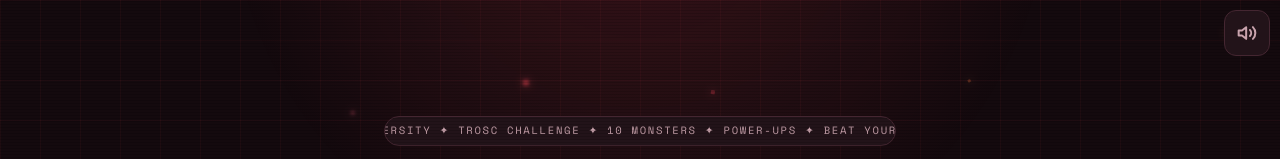
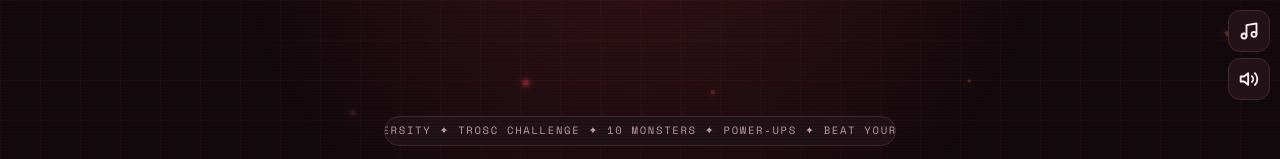
Before and after one commit to Basem3sam/trosc-it-challenge, a Next.js app: page / in a window 1280 px wide. Shown: the top 159 px of the page. Built offline with nearby package versions, Linux system fonts and the light colour scheme.

Commit message:
feat: implement independent audio controls for music and sound effects

```diff
--- a/components/BattleScreen.jsx
+++ b/components/BattleScreen.jsx
@@ -77,7 +77,7 @@ function PowerButton({ icon, label, hint, count, disabled, onClick }) {
       onClick={onClick}
       disabled={disabled}
       aria-label={`${label} power-up — ${hint}`}
-      className={`relative flex min-h-[44px] items-center gap-2.5 rounded-xl border-[1.5px] px-3.5 py-2 text-left transition
+      className={`relative flex min-h-[44px] w-full items-center gap-2.5 rounded-xl border-[1.5px] px-3.5 py-2 text-left transition md:w-auto
         ${
           disabled
             ? 'cursor-default border-edge bg-panel2 text-dust opacity-50'
@@ -485,8 +485,8 @@ export default function BattleScreen({ g }) {
         </p>
       )}
 
-      {/* power buttons + stat chips */}
-      <div className="mb-2 flex shrink-0 flex-wrap items-center gap-2 md:flex-nowrap">
+      {/* power buttons + stat chips — 2×2 grid on mobile, one row on desktop */}
+      <div className="mb-2 grid shrink-0 grid-cols-2 gap-2 md:flex md:flex-nowrap md:items-center">
         <PowerButton
           icon="cut"
           label="50/50"
@@ -503,10 +503,8 @@ export default function BattleScreen({ g }) {
           disabled={!g.canFreeze}
           onClick={g.useFreeze}
         />
-        <div className="ml-auto flex flex-nowrap items-center gap-2">
-          <NextPowerChip combo={g.combo} every={POWERUP_EVERY} />
-          <ShieldChip active={g.shieldActive} />
-        </div>
+        <NextPowerChip combo={g.combo} every={POWERUP_EVERY} />
+        <ShieldChip active={g.shieldActive} />
       </div>
 
       {/* QUESTION — fixed chrome */}
--- a/components/Game.jsx
+++ b/components/Game.jsx
@@ -244,16 +244,84 @@ export default function Game() {
       {/* CRT arcade overlay */}
       <div aria-hidden="true" className="crt-layer" />
 
-      {/* sound toggle */}
-      <button
-        type="button"
-        onClick={g.toggleMute}
-        aria-pressed={g.muted}
-        aria-label={g.muted ? 'Turn sound on' : 'Turn sound off'}
-        className="fixed right-[calc(10px+env(safe-area-inset-right))] top-[calc(10px+env(safe-area-inset-top))] z-[106] grid h-[46px] w-[46px] place-items-center rounded-xl border border-edge bg-panel text-dust transition hover:text-cream aria-pressed:text-blood"
-      >
-        <Icon name={g.muted ? 'soundOff' : 'soundOn'} className="h-5 w-5" />
-      </button>
+      {/* audio control — music & SFX toggles */}
+      <div className="fixed right-[calc(10px+env(safe-area-inset-right))] top-[calc(10px+env(safe-area-inset-top))] z-[106] flex flex-col items-end gap-1.5">
+        <button
+          type="button"
+          onClick={g.toggleMusic}
+          aria-pressed={g.musicOn}
+          aria-label={
+            g.musicOn ? 'Mute background music' : 'Unmute background music'
+          }
+          title={g.musicOn ? 'Music: on' : 'Music: off'}
+          className={`grid h-[42px] w-[42px] place-items-center rounded-xl border transition ${
+            g.musicOn
+              ? 'border-edge bg-panel text-cream hover:text-gold'
+              : 'border-edge bg-panel text-dust opacity-60'
+          }`}
+        >
+          <svg
+            viewBox="0 0 24 24"
+            fill="none"
+            stroke="currentColor"
+            strokeWidth="2.2"
+            strokeLinecap="round"
+            strokeLinejoin="round"
+            className="h-5 w-5"
+            aria-hidden="true"
+          >
+            <path d="M9 18V5l12-2v13" />
+            <circle cx="6" cy="18" r="3" />
+            <circle cx="18" cy="16" r="3" />
+            {!g.musicOn && (
+              <line
+                x1="2"
+                y1="2"
+                x2="22"
+                y2="22"
+                className="text-blood"
+                strokeWidth="2.6"
+              />
+            )}
+          </svg>
+        </button>
+        <button
+          type="button"
+          onClick={g.toggleSfx}
+          aria-pressed={g.sfxOn}
+          aria-label={g.sfxOn ? 'Mute sound effects' : 'Unmute sound effects'}
+          title={g.sfxOn ? 'Effects: on' : 'Effects: off'}
+          className={`grid h-[42px] w-[42px] place-items-center rounded-xl border transition ${
+            g.sfxOn
+              ? 'border-edge bg-panel text-cream hover:text-gold'
+              : 'border-edge bg-panel text-dust opacity-60'
+          }`}
+        >
+          <svg
+            viewBox="0 0 24 24"
+            fill="none"
+            stroke="currentColor"
+            strokeWidth="2.2"
+            strokeLinecap="round"
+            strokeLinejoin="round"
+            className="h-5 w-5"
+            aria-hidden="true"
+          >
+            <polygon points="11 5 6 9 2 9 2 15 6 15 11 19 11 5" />
+            {g.sfxOn ? (
+              <>
+                <path d="M15.54 8.46a5 5 0 0 1 0 7.07" />
+                <path d="M19.07 4.93a10 10 0 0 1 0 14.14" />
+              </>
+            ) : (
+              <>
+                <line x1="22" y1="9" x2="16" y2="15" />
+                <line x1="16" y1="9" x2="22" y2="15" />
+              </>
+            )}
+          </svg>
+        </button>
+      </div>
 
       {/* toast — status only: never intercepts taps (pointer-events-none),
           and in battle it floats ABOVE the Next button instead of covering it */}
--- a/components/useGame.jsx
+++ b/components/useGame.jsx
@@ -5,7 +5,8 @@ import { ENEMIES, BOSS } from '@/lib/monsters';
 import {
   sfx,
   buzz,
-  setMuted,
+  setMusicEnabled,
+  setSfxEnabled,
   startMusic,
   stopMusic,
   setMusicDanger,
@@ -24,7 +25,8 @@ import {
   FREEZE_TIME,
   POWERUP_EVERY,
   POWERUP_CAP,
-  MUTE_KEY,
+  MUSIC_KEY,
+  SFX_KEY,
   loadProgress,
   saveProgress,
   clearProgress,
@@ -62,6 +64,10 @@ export default function useGame() {
   const [result, setResult] = useState(null); // { outcome, attempted, pct, by?, stats, badges, record }
   const [best, setBest] = useState(null);
 
+  /* ---------- audio prefs (independent music / sfx) ---------- */
+  const [musicOn, setMusicOnState] = useState(true);
+  const [sfxOn, setSfxOnState] = useState(true);
+
   /* ---------- power-ups ---------- */
   const [powerups, setPowerups] = useState({ cut: 1, freeze: 1 });
   const [shieldActive, setShieldActive] = useState(false);
@@ -85,8 +91,7 @@ export default function useGame() {
   const [vignette, setVignette] = useState(false);
   const [toastMsg, setToastMsg] = useState(null);
 
-  /* ---------- prefs ---------- */
-  const [muted, setMutedState] = useState(false);
+  /* ---------- misc prefs ---------- */
   const [reduced, setReduced] = useState(false);
 
   /* ---------- refs ---------- */
@@ -328,9 +333,7 @@ export default function useGame() {
     [later],
   );
 
-  /* ---------- level intro: "MONSTER APPEARS!" + that monster's spawn sting ----------
-     The dismiss is scheduled BEFORE the sting runs, and the sting is non-fatal —
-     a sound error can never block gameplay or leave the card stuck on screen. */
+  /* ---------- level intro: cleanup scheduled first, sting non-fatal ---------- */
   const showIntro = useCallback(
     (monster) => {
       introRef.current = true;
@@ -718,15 +721,29 @@ export default function useGame() {
     }
   }, [index, winGame, showIntro]);
 
-  const toggleMute = useCallback(() => {
-    const next = !muted;
-    setMutedState(next);
-    setMuted(next);
-    try {
-      localStorage.setItem(MUTE_KEY, next ? '1' : '0');
-    } catch (_) {}
-    if (!next) sfx.on();
-  }, [muted]);
+  /* ---------- audio toggles (independent music / sfx, persisted) ---------- */
+  const toggleMusic = useCallback(() => {
+    setMusicOnState((prev) => {
+      const next = !prev;
+      setMusicEnabled(next);
+      try {
+        localStorage.setItem(MUSIC_KEY, next ? '1' : '0');
+      } catch (_) {}
+      return next;
+    });
+    sfx.on();
+  }, []);
+
+  const toggleSfx = useCallback(() => {
+    setSfxOnState((prev) => {
+      const next = !prev;
+      setSfxEnabled(next);
+      try {
+        localStorage.setItem(SFX_KEY, next ? '1' : '0');
+      } catch (_) {}
+      return next;
+    });
+  }, []);
 
   /* ---------- per-question timer (pauses when hidden; respects Freeze) ---------- */
   useEffect(() => {
@@ -780,19 +797,27 @@ export default function useGame() {
     return () => clearInterval(id);
   }, [screen, index, locked, countdownStep, intro]);
 
-  /* ---------- battle music ---------- */
+  /* ---------- battle music (MUSIC family) ---------- */
   useEffect(() => {
-    if (screen === 'battle' && !muted) startMusic();
-    else stopMusic();
-    return () => stopMusic();
-  }, [screen, muted]);
+    try {
+      if (screen === 'battle' && musicOn) startMusic();
+      else stopMusic();
+    } catch (e) {
+      console.warn('music failed:', e);
+    }
+    return () => {
+      try {
+        stopMusic();
+      } catch (_) {}
+    };
+  }, [screen, musicOn]);
 
   /* ---------- global bits ---------- */
   useEffect(() => {
     window.scrollTo(0, 0);
   }, [screen]);
 
-  /* ---------- init: prefs, best score, resume interrupted run ---------- */
+  /* ---------- init: audio prefs, best score, resume interrupted run ---------- */
   useEffect(() => {
     if (hydratedRef.current) return;
     hydratedRef.current = true;
@@ -802,12 +827,19 @@ export default function useGame() {
     ).matches;
     setReduced(reducedRef.current);
 
-    let m = false;
+    // audio prefs — default ON, persisted independently
+    let m = true,
+      s = true;
     try {
-      m = localStorage.getItem(MUTE_KEY) === '1';
+      m = localStorage.getItem(MUSIC_KEY) !== '0';
     } catch (_) {}
-    setMutedState(m);
-    setMuted(m);
+    try {
+      s = localStorage.getItem(SFX_KEY) !== '0';
+    } catch (_) {}
+    setMusicOnState(m);
+    setSfxOnState(s);
+    setMusicEnabled(m);
+    setSfxEnabled(s);
 
     const savedBest = loadBest();
     if (savedBest !== null) {
@@ -913,9 +945,9 @@ export default function useGame() {
     }
   }, [danger, index]);
 
-  /* low-HP heartbeat — only while fighting on your last heart */
+  /* low-HP heartbeat — MUSIC family, only on the last heart */
   useEffect(() => {
-    if (screen === 'battle' && hearts === 1 && !muted) {
+    if (screen === 'battle' && hearts === 1 && musicOn) {
       try {
         startHeartbeat();
       } catch (e) {
@@ -931,7 +963,7 @@ export default function useGame() {
         stopHeartbeat();
       } catch (_) {}
     };
-  }, [screen, hearts, muted]);
+  }, [screen, hearts, musicOn]);
 
   return {
     // state
@@ -951,7 +983,8 @@ export default function useGame() {
     feedback,
     result,
     best,
-    muted,
+    musicOn,
+    sfxOn,
     reduced,
     remaining,
     warn,
@@ -979,12 +1012,13 @@ export default function useGame() {
     canFreeze: answering && powerups.freeze > 0,
     useCut,
     useFreeze,
-    // refs & actions
+    // actions
     spriteRef,
     startGame,
     chooseAnswer,
     handleNext,
     retry,
-    toggleMute,
+    toggleMusic,
+    toggleSfx,
   };
 }
--- a/lib/icons.jsx
+++ b/lib/icons.jsx
@@ -66,20 +66,6 @@ const ICONS = {
       <path d="M14.1 6a7 7 0 0 0-1.1 4c1.9-.1 3.3-.6 4.3-1.4 1-1 1.6-2.3 1.7-4.6-2.7.1-4 1-4.9 2z" />
     </>
   ),
-  soundOn: (
-    <>
-      <polygon points="11 5 6 9 2 9 2 15 6 15 11 19 11 5" />
-      <path d="M15.54 8.46a5 5 0 0 1 0 7.07" />
-      <path d="M19.07 4.93a10 10 0 0 1 0 14.14" />
-    </>
-  ),
-  soundOff: (
-    <>
-      <polygon points="11 5 6 9 2 9 2 15 6 15 11 19 11 5" />
-      <line x1="22" y1="9" x2="16" y2="15" />
-      <line x1="16" y1="9" x2="22" y2="15" />
-    </>
-  ),
   cut: (
     <>
       <circle cx="6" cy="6" r="3" />
```
Also changed, not shown: lib/game.js, lib/sounds.js.
